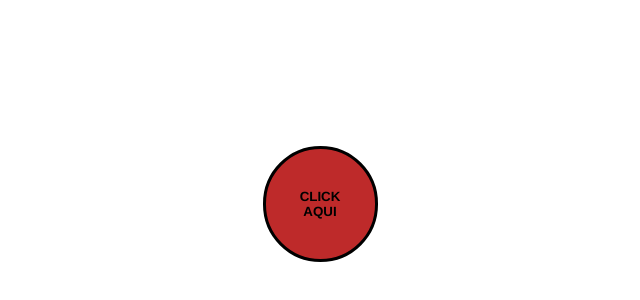
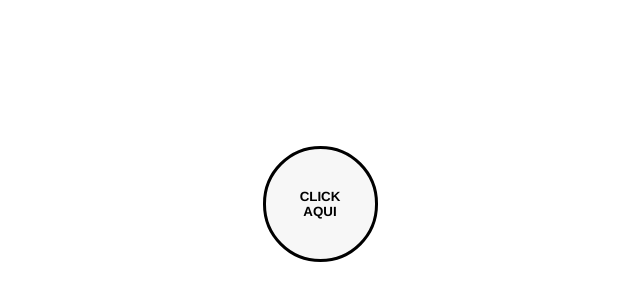
Before and after one commit to Darklaumg/cambiar-color-boton, a plain HTML site: page index.html in a window 1280 px wide. Shown: the part 204-504 px from the top of the page, without its empty margins (320-960 px from the left). Drawn offline with Linux system fonts and the light colour scheme.

Commit message:
Update boton.css

```diff
--- a/boton.css
+++ b/boton.css
@@ -1,5 +1,5 @@
 .boton{
-    background-color: rgba(180, 9, 9, 0.863) !important;
+    background-color: rgba(246, 246, 246, 0.863) !important;
     color: black;
     width: 115px;
     text-align: center;
@@ -23,7 +23,7 @@
 
 
 .boton:hover{
-    background-color:rgb(0, 0, 0) !important;
+
     color:  rgba(180, 9, 9, 0.863);
     border: 3px solid rgba(180, 9, 9, 0.863);
     border-radius: 100px;
```
